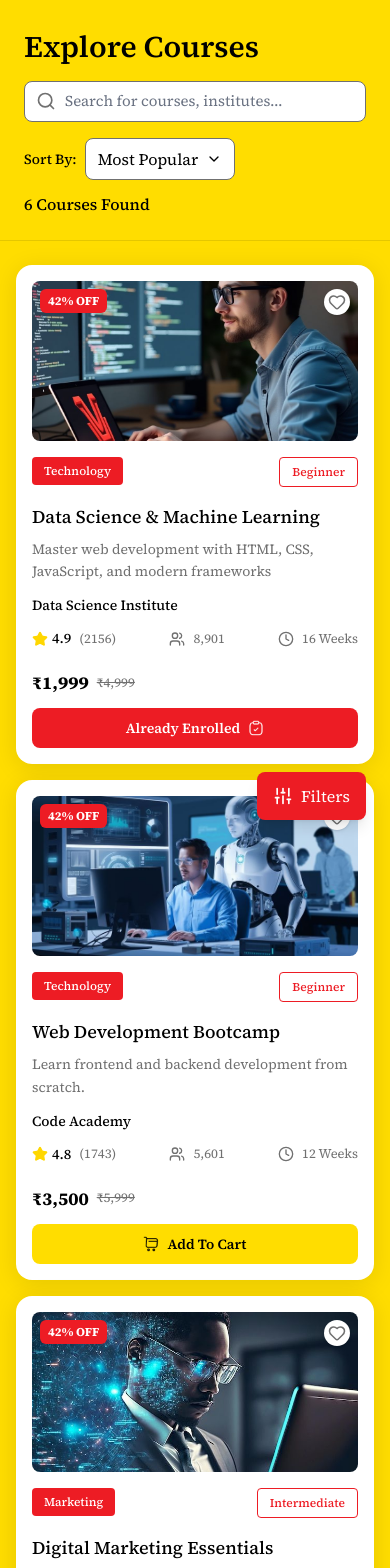
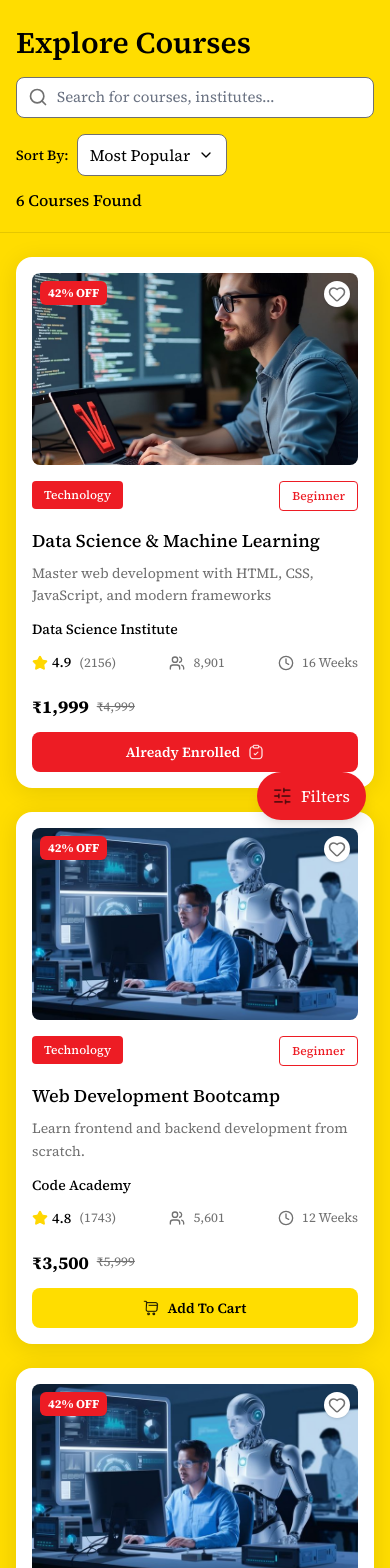
Before and after one commit to yoho-backendteam/corzaar-frontend-user, a React (Vite) app: page / in a window 390 px wide. Shown: the top 1568 px of the page. Built offline with nearby package versions, Linux system fonts and the light colour scheme.

Commit message:
responsive

```diff
--- a/src/Components/DummyData/CourseData.ts
+++ b/src/Components/DummyData/CourseData.ts
@@ -39,20 +39,20 @@ export const dummyCourses = [
   },
   {
     id: 3,
-    image: DM,
-    technology: "Marketing",
-    level: "Intermediate",
-    title: "Digital Marketing Essentials",
+    image: DA,
+    technology: "Technology",
+    level: "Beginner",
+    title: "Web Development Bootcamp",
     description:
-      "Learn SEO, social media marketing, and more.",
-    institute: "Marketing Hub",
-    rating: "4.7",
-    reviews: "1890",
-    students: "4,320",
-    duration: "10 Weeks",
-price: "₹1,999",
-    originalPrice: "₹3,999",
-    enrolled: true,
+      "Learn frontend and backend development from scratch.",
+    institute: "Code Academy",
+    rating: "4.8",
+    reviews: "1743",
+    students: "5,601",
+    duration: "12 Weeks",
+    price: "₹3,500",
+    originalPrice: "₹5,999",
+    enrolled: false,
   },
     {
     id: 4,
@@ -84,7 +84,7 @@ price: "₹1,999",
     reviews: "1890",
     students: "4,320",
     duration: "10 Weeks",
-price: "₹1,999",
+    price: "₹1,999",
     originalPrice: "₹3,999",
     enrolled: true,
   },
--- a/src/Components/StudentCourse/CourseCard.tsx
+++ b/src/Components/StudentCourse/CourseCard.tsx
@@ -25,11 +25,11 @@ export default function CourseCard({ course }: { course: any }) {
       }}
     >
       <div className="relative w-full">
-        <img
-          src={course.image}
-          alt={course.title}
-          className="w-full h-40 sm:h-44 md:h-48 object-cover rounded-lg"
-        />
+      <img
+  src={course.image}
+  alt={course.title}
+  className="w-full h-48 object-cover rounded-lg"
+/>
 
         <span
           className="absolute top-2 left-2 text-xs font-bold px-2 py-1 rounded-md"
--- a/src/Components/StudentCourse/StudentCourse.tsx
+++ b/src/Components/StudentCourse/StudentCourse.tsx
@@ -3,10 +3,12 @@
 import { useSelector } from "react-redux";
 import { RootState } from "../../store/store";
 import { useState } from "react";
-import { ChevronDown, SearchIcon, Sliders } from "lucide-react";
+import { ChevronDown, SearchIcon, X } from "lucide-react";
 import CourseCard from "../StudentCourse/CourseCard";
 import FilterSidebar from "../StudentCourse/FilterSidebar";
 import { COLORS, FONTS } from "../../Constants/uiconstants";
+import filter from "../../assets/Image/fillteryl.png";
+
 
 const sortOptions = [
   "Most Popular",
@@ -17,31 +19,27 @@ const sortOptions = [
 ];
 
 export default function ExploreCourses() {
-
   const [isSidebarOpen, setIsSidebarOpen] = useState(false);
-
   const courses = useSelector((state: RootState) => state.courses.list);
-
-  console.log("Dummy Data:", courses);
 
   return (
     <div
-      className="min-h-screen"
+      className="min-h-screen w-full flex flex-col"
       style={{ backgroundColor: COLORS.primary_yellow }}
     >
       <header
-        className="sticky top-0 z-40 px-6 py-6 border-b border-black/10"
+        className="sticky top-0 z-40 px-4 md:px-8 py-5 border-b border-black/10"
         style={{ backgroundColor: COLORS.primary_yellow }}
       >
-        <div className="flex flex-col gap-4 md:flex-row md:items-center md:justify-between">
+        <div className="flex flex-col md:flex-row md:items-center md:justify-between gap-4">
+          {/* Title + Search */}
           <div className="flex-1">
             <h1
-              className=" font-bold mb-3"
+              className="mb-3"
               style={{
                 color: COLORS.primary_black,
                 fontFamily: FONTS.boldHeading.fontFamily,
                 fontWeight: FONTS.boldHeading.fontWeight,
-                fontStyle: FONTS.boldHeading.fontStyle,
                 fontSize: FONTS.boldHeading.fontSize,
               }}
             >
@@ -61,9 +59,7 @@ export default function ExploreCourses() {
                   borderColor: COLORS.primary_gray,
                   color: COLORS.primary_black,
                   fontFamily: FONTS.regular.fontFamily,
-                  fontWeight: FONTS.regular.fontWeight,
                   fontSize: "15px",
-                  outlineColor: COLORS.primary_red,
                 }}
               />
             </div>
@@ -124,27 +120,45 @@ export default function ExploreCourses() {
         </p>
       </header>
 
-      <main className="flex gap-6 px-4 py-6 md:px-8">
-        <aside className="hidden lg:block w-64">
-          <div className="sticky top-24">
+      <main className="flex flex-1 gap-6 px-4 md:px-8 py-6 relative">
+        <aside className="hidden lg:block w-72 shrink-0">
+          <div className="sticky top-28">
             <FilterSidebar />
           </div>
         </aside>
 
+        {isSidebarOpen && (
+          <div className="fixed inset-0 z-50 bg-black/40 flex justify-end">
+            <div className="bg-white w-72 h-full p-4 overflow-y-auto shadow-lg">
+              <div className="flex justify-between items-center mb-4">
+                <h2 className="font-semibold text-lg">Filters</h2>
                 <button
-          onClick={() => setIsSidebarOpen(!isSidebarOpen)}
-          className="lg:hidden fixed bottom-6 right-6 z-50 flex items-center gap-2 px-4 py-3 rounded-lg shadow-lg hover:opacity-90"
+                  onClick={() => setIsSidebarOpen(false)}
+                  className="p-2 rounded-full hover:bg-gray-100"
+                >
+                  <X size={20} />
+                </button>
+              </div>
+              <FilterSidebar />
+            </div>
+          </div>
+        )}
+
+      <button
+  onClick={() => setIsSidebarOpen(true)}
+  className="lg:hidden fixed bottom-6 right-6 z-50 flex items-center gap-2 px-4 py-3 rounded-full shadow-lg hover:opacity-90"
   style={{
     backgroundColor: COLORS.primary_red,
-            color: COLORS.primary_white,
     fontFamily: FONTS.medium.fontFamily,
   }}
 >
-          <Sliders size={20} />
-          Filters
+  <img src={filter} alt="Filter Icon" className="w-5 h-5" />
+  <span style={{ color: COLORS.primary_white }}>Filters</span>
 </button>
 
-        <section className="flex-1 grid grid-cols-1 md:grid-cols-2 gap-4">
+
+
+        <section className="flex-1 grid grid-cols-1 sm:grid-cols-2 xl:grid-cols-3  gap-6">
           {courses.map((course) => (
             <CourseCard key={course.id} course={course} />
           ))}
```
Also changed, not shown: src/Components/StudentCourse/FilterSidebar.tsx (+63 -17 lines). Lines whose indentation alone changed are shown as unchanged.
